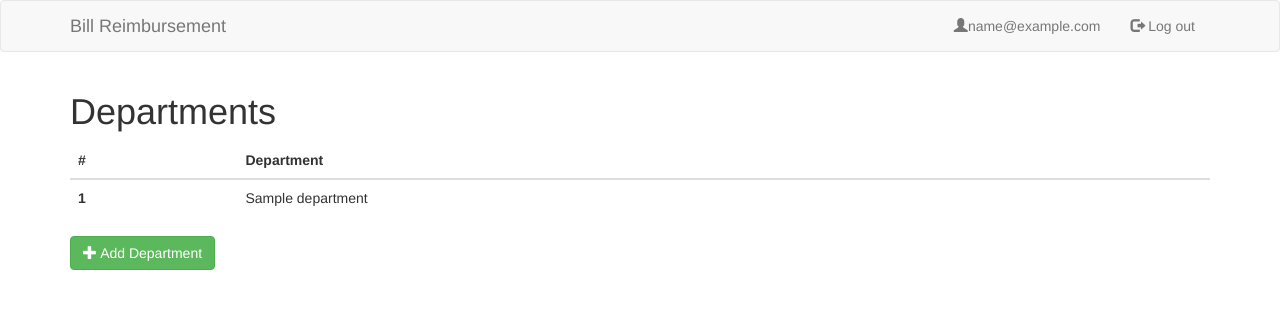
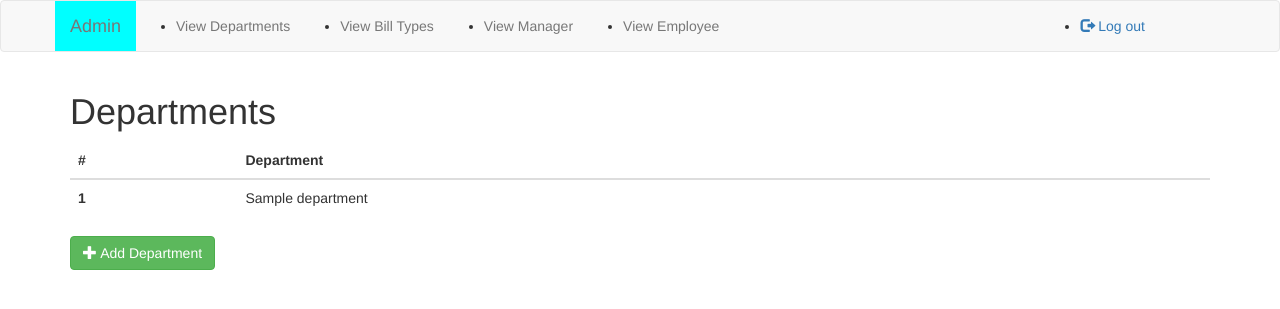
Before and after one commit to ishween/Bill-Reimbursement, a Flask app: page /admin/viewDepartments in a window 1280 px wide. Shown: the top 309 px of the page. Run offline with Flask 2, Linux system fonts and the light colour scheme; the visitor is signed in with stand-in values (Sample User, id 1); a database or web service that is not in the repository returns one stand-in record (values such as "Sample title"); some libraries are stand-ins or nearby versions.

Commit message:
nav-bar added

```diff
--- a/src/static/css/styles.css
+++ b/src/static/css/styles.css
@@ -0,0 +1,9 @@
+li{
+    margin-right: 50px;
+    margin-top: 15px;
+    /*color: crimson;*/
+}
+.topnav-right {
+    margin-left: 225px;
+  float: right;
+}
--- /dev/null
+++ b/src/templates/admin_bar.html
@@ -0,0 +1,60 @@
+<!DOCTYPE html>
+<html lang="en">
+<head>
+    <meta charset="UTF-8">
+    <title>Bill Reimbursement Service</title>
+
+    {% include 'html_dependencies.html' %}
+
+</head>
+<body>
+
+<nav class="navbar navbar-default">
+    <div class="container">
+        <div class="navbar-header">
+
+            <button type="button" class="navbar-toggle collapsed" data-toggle="collapse" data-target="#navbar"
+                    aria-expanded="false" aria-controls="navbar">
+                <span class="sr-only">Toggle navigation</span>
+                <span class="icon-bar"></span>
+                <span class="icon-bar"></span>
+                <span class="icon-bar"></span>
+            </button>
+            <a class="navbar-brand" href="#" title="Home" style="background: aqua">Admin</a>
+        </div>
+        <div id="navbar" class="navbar-collapse collapse">
+            <div class="topnav-right">
+                {% if session['email'] %}
+{#                    <li><a href="#" ><span class="glyphicon glyphicon-user"></span>{{ session['email'] }}</a></li>#}
+                    <ul><li class="nav-right"><a href="{{ url_for('admin.logout_admin') }}"><span class="glyphicon glyphicon-log-out"></span> Log out</a></li>
+                    </ul>
+                {% endif %}
+            </div>
+            <ul class="navbar-nav">
+                <li class="nav-item">
+                    <a class="nav-link" href="{{ url_for('admin.view_departments_admin') }}">View Departments <span class="sr-only">(current)</span></a>
+                </li>
+                <li class="nav-item">
+                    <a class="nav-link" href="{{ url_for('admin.view_bill_types_admin', sort_type="default", filter_type="default" ) }}">View Bill Types</a>
+                </li>
+                <li class="nav-item">
+                    <a class="nav-link" href="{{ url_for('admin.view_managers_admin', sort_type="default", filter_type="default") }}">View Manager</a>
+                </li>
+                <li class="nav-item">
+                    <a class="nav-link disabled" href="{{ url_for('admin.view_employees_admin', sort_type="default", filter_type="default") }}">View Employee</a>
+                </li>
+            </ul>
+        </div>
+    </div>
+</nav>
+
+
+
+<div class="content container">
+    {% block content %}
+
+    {% endblock %}
+</div>
+
+</body>
+</html>
--- a/src/templates/admins/add_department.html
+++ b/src/templates/admins/add_department.html
@@ -8,7 +8,7 @@
                 <label for="department_name">Department</label>
                 <input type="text" class="form-control" id="department_name" name="name" placeholder="Name of Department">
             </div>
-            <button type="submit" class="btn btn-default">Create</button>
+            <button type="submit" class="btn btn-success">Create</button>
         </form>
     </div>
 {% endblock %}
--- a/src/templates/admins/show_bill_types.html
+++ b/src/templates/admins/show_bill_types.html
@@ -1,4 +1,4 @@
-{% extends "base.html" %}
+{% extends "admin_bar.html" %}
 {% block content %}
     <h1>Bill Types</h1>
     <label class="input-group-addon glyphicon glyphicon-sort" style="width: 50px;">
--- a/src/templates/admins/show_departments.html
+++ b/src/templates/admins/show_departments.html
@@ -1,4 +1,4 @@
-{% extends "base.html" %}
+{% extends "admin_bar.html" %}
 {% block content %}
 
     <h1>Departments</h1>
--- a/src/templates/admins/show_employees.html
+++ b/src/templates/admins/show_employees.html
@@ -1,4 +1,4 @@
-{% extends "base.html" %}
+{% extends "admin_bar.html" %}
 {% block content %}
     <h1>Employees</h1>
     <label class="input-group-addon glyphicon glyphicon-sort" style="width: 50px;">
--- a/src/templates/admins/show_managers.html
+++ b/src/templates/admins/show_managers.html
@@ -1,4 +1,4 @@
-{% extends "base.html" %}
+{% extends "admin_bar.html" %}
 {% block content %}
     <h1>Managers</h1>
     <label class="input-group-addon glyphicon glyphicon-sort" style="width: 50px;">
--- a/src/templates/base.html
+++ b/src/templates/base.html
@@ -20,7 +20,7 @@
                 <span class="icon-bar"></span>
                 <span class="icon-bar"></span>
             </button>
-            <a class="navbar-brand" href="/" title="Home">Bill Reimbursement</a>
+            <a class="navbar-brand" href="#" title="Home">Bill Reimbursement</a>
         </div>
         <div id="navbar" class="navbar-collapse collapse">
             {% if session['email'] %}
```
